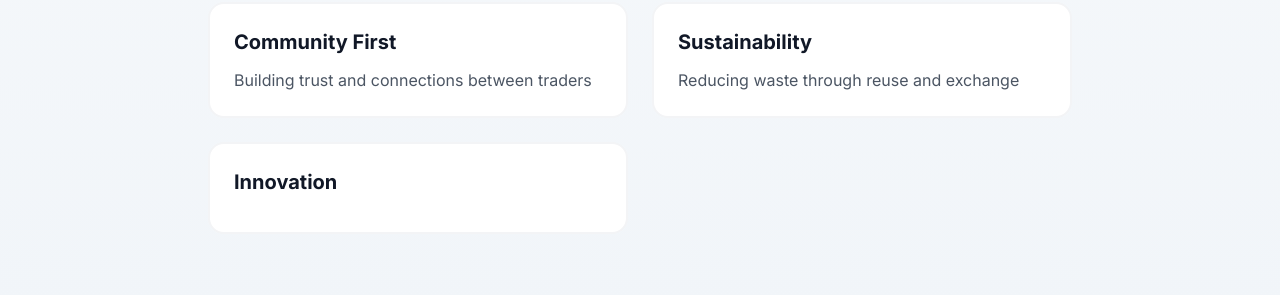
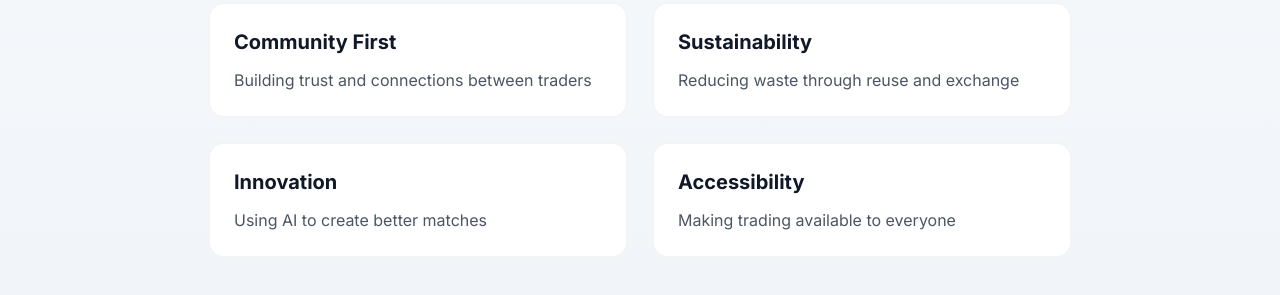
Before and after one commit to keeganaverym-source/barrtrupdate, a plain HTML site: page about.html in a window 1280 px wide. Shown: the part 543-838 px from the top of the page. Drawn offline with nearby package versions, Linux system fonts and the light colour scheme.

Commit message:
Update about.html

```diff
--- a/about.html
+++ b/about.html
@@ -57,3 +57,21 @@
 
           <div class="bg-white p-6 rounded-2xl border-2 border-gray-100">
             <h3 class="text-xl font-bold text-gray-900 mb-3">Innovation</h3>
+            <p class="text-gray-600">Using AI to create better matches</p>
+          </div>
+
+          <div class="bg-white p-6 rounded-2xl border-2 border-gray-100">
+            <h3 class="text-xl font-bold text-gray-900 mb-3">Accessibility</h3>
+            <p class="text-gray-600">Making trading available to everyone</p>
+          </div>
+        </div>
+      </div>
+    </div>
+  </section>
+
+  <!-- Hamburger Menu (will be injected by JS) -->
+  <div id="hamburger-menu-container"></div>
+
+  <script src="shared.js"></script>
+</body>
+</html>
```
